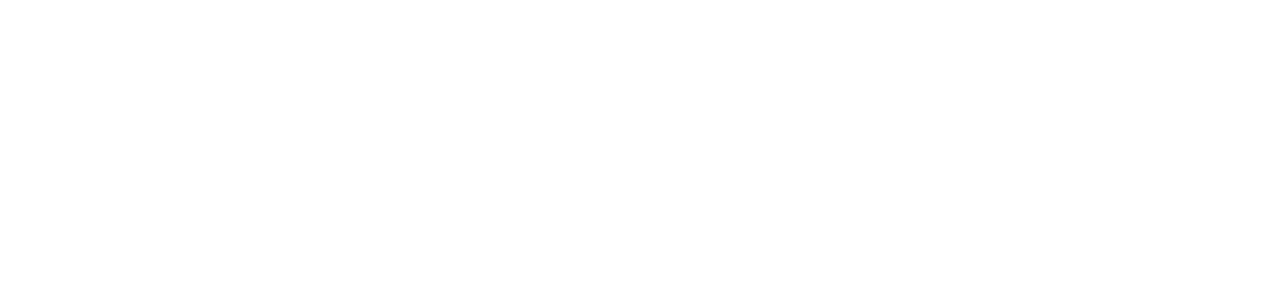
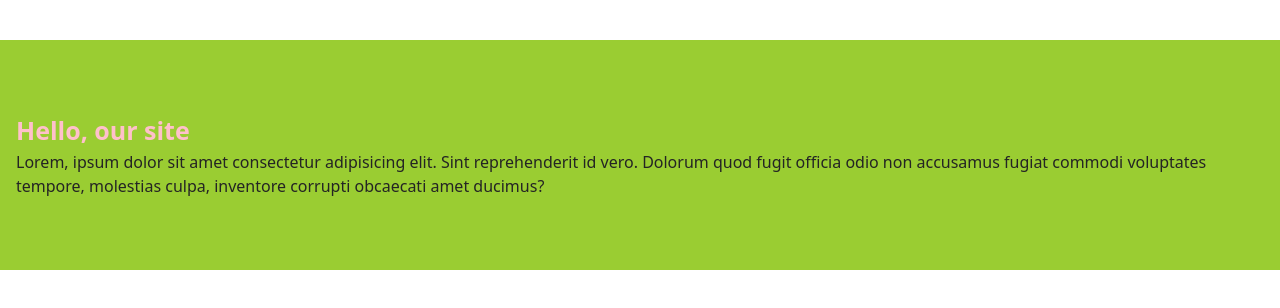
Before and after one commit to ValerieLeonidova/group-17-18, a website built with Vite: page src/index.html in a window 1280 px wide. Shown: the top 308 px of the page. Built offline with nearby package versions, Linux system fonts and the light colour scheme.

Commit message:
add index file

```diff
--- a/src/css/hero.css
+++ b/src/css/hero.css
@@ -0,0 +1,8 @@
+.hero {
+  background-color: yellowgreen;
+  padding: 72px 0;
+}
+.hero-title {
+  font-size: 25px;
+  color: pink;
+}
--- a/src/partials/hero.html
+++ b/src/partials/hero.html
@@ -1,5 +1,11 @@
 <section class="hero">
-    <div class="conteiner">
-
-    </div>
+  <div class="container">
+    <h1 class="hero-title">Hello, our site</h1>
+    <p>
+      Lorem, ipsum dolor sit amet consectetur adipisicing elit. Sint
+      reprehenderit id vero. Dolorum quod fugit officia odio non accusamus
+      fugiat commodi voluptates tempore, molestias culpa, inventore corrupti
+      obcaecati amet ducimus?
+    </p>
+  </div>
 </section>
```
